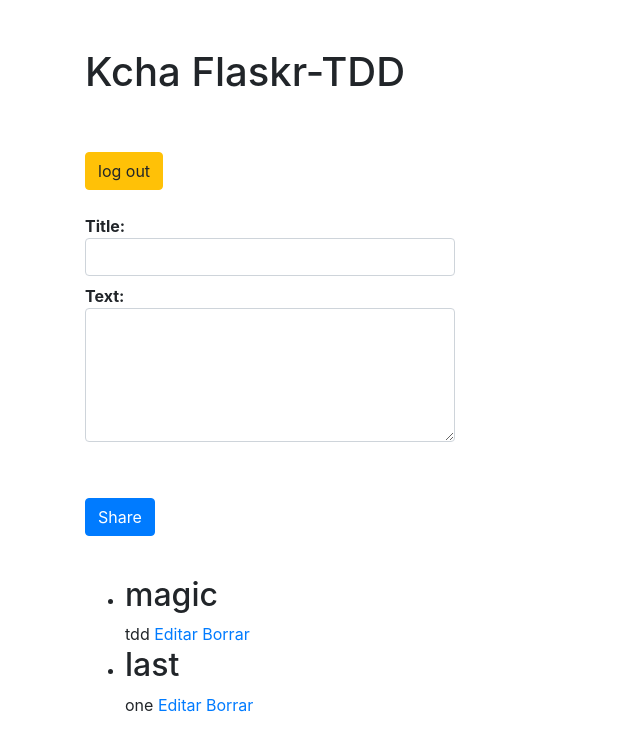
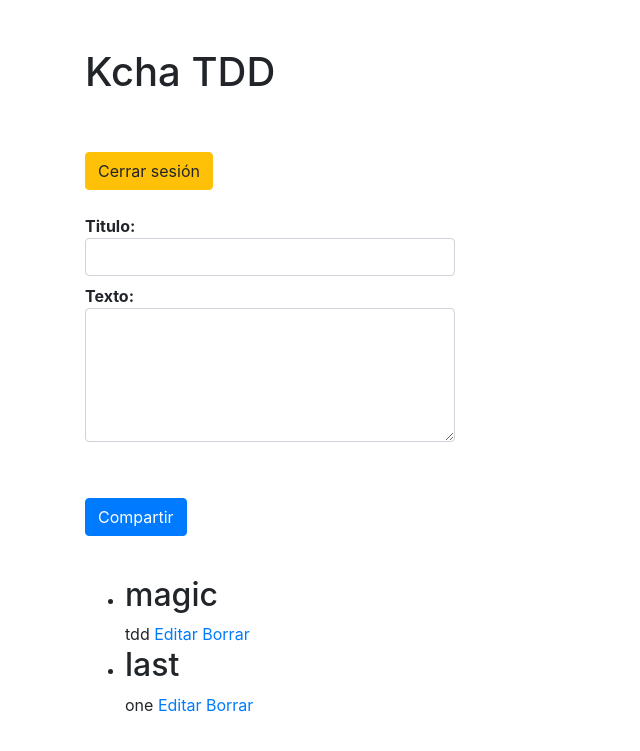
Before and after one commit to anddriex/realpy, a Flask app: page / in a window 1280 px wide. Shown: the top 751 px of the page, without its empty margins (0-640 px from the left). Run offline with Flask 2, Linux system fonts and the light colour scheme; the visitor is signed in with stand-in values (Sample User, id 1); data comes from the database, SQL or seed files in the repository; both versions use the stored data as it was after the commit; some libraries are stand-ins or nearby versions.

Commit message:
translated to spanish

```diff
--- a/app.py
+++ b/app.py
@@ -43,12 +43,12 @@ def login():
     error = None
     if request.method == 'POST':
         if request.form['username'] != app.config['USERNAME']:
-            error = 'Invalid username'
+            error = 'Nombre de usuario invalida'
         elif request.form['password'] != app.config['PASSWORD']:
-            error = 'Invalid password'
+            error = 'Password invalido'
         else:
             session['logged_in'] = True
-            flash('You were logged in')
+            flash('Has iniciado sesión')
             return redirect(url_for('index'))
     return render_template('login.html', error=error)
 
@@ -57,7 +57,7 @@ def login():
 def logout():
     """User logout/authentication/session management"""
     session.pop('logged_in', None)
-    flash('Sesion cerrada exitosamente')
+    flash('Sesión cerrada exitosamente')
     return redirect(url_for('index'))
 
 
@@ -69,7 +69,7 @@ def add_entry():
     new_entry = models.Flaskr(request.form['title'], request.form['text'])
     db.session.add(new_entry)
     db.session.commit()
-    flash('New entry was successfully posted')
+    flash('Nueva entrada posteada!')
     return redirect(url_for('index'))
 
 
@@ -80,7 +80,7 @@ def delete_entry(post_id):
         new_id = post_id
         db.session.query(models.Flaskr).filter_by(post_id=new_id).delete()
         db.session.commit()
-        flash('The entry was deleted.')
+        flash('La entrada fue eliminada')
     except Exception as e:
         flash('ERROR: ', e)
 
@@ -107,7 +107,7 @@ def edit_entry(post_id):
     if session.get('logged_in'):
         flash('Editar post')
     else:
-        flash('Registrate para editar')
+        flash('Inicia sesión para editar')
     return render_template('edit.html', update_post=update_post)
 
 
--- a/templates/index.html
+++ b/templates/index.html
@@ -7,13 +7,13 @@
 <body>
     <div class="container">
         <br><br>
-        <h1>Kcha Flaskr-TDD</h1>
+        <h1>Kcha TDD</h1>
         <br><br>
 
         {% if not session.logged_in %}
-         <a class="btn btn-success" role="button" href="{{ url_for('login') }}">log in</a>
+         <a class="btn btn-success" role="button" href="{{ url_for('login') }}">Iniciar sesión</a>
         {% else %}
-         <a class="btn btn-warning" role="button" href="{{ url_for('logout') }}">log out</a>
+         <a class="btn btn-warning" role="button" href="{{ url_for('logout') }}">Cerrar sesión</a>
         {% endif %}
 
         <br><br>
@@ -25,12 +25,12 @@
         {% if session.logged_in %}
          <form action="{{ url_for('add_entry')}}" method="post" class="add-entry form-group">
              <dl>
-                 <dt>Title: </dt>
+                 <dt>Titulo: </dt>
                  <dd><input type="text" size="30" name="title" class="form-control col-sm-4"></dd>
-                 <dt>Text: </dt>
+                 <dt>Texto: </dt>
                  <dd><textarea name="text" rows="5" cols="40" class="form-control col-sm-4"></textarea></dd>
                  <br><br>
-                 <dd><input type="submit" class="btn btn-primary" value="Share"></dd>
+                 <dd><input type="submit" class="btn btn-primary" value="Compartir"></dd>
              </dl>
          </form>
         {% endif %}
@@ -46,7 +46,7 @@
                  <a href="{{ '/delete/%s'%entry.post_id }}" methods="get">Borrar</a>
              </li>
             {% else %}
-             <li><em>No entries yet. Add some!</em></li>
+             <li><em>No hay entradas. Agrega una ahora!</em></li>
             {% endfor %}
         </ul>
     </div>
```
Also changed, not shown: app.test.py (+7 -7 lines), templates/edit.html (+6 -6 lines), templates/login.html (+4 -4 lines), flaskr.db.
